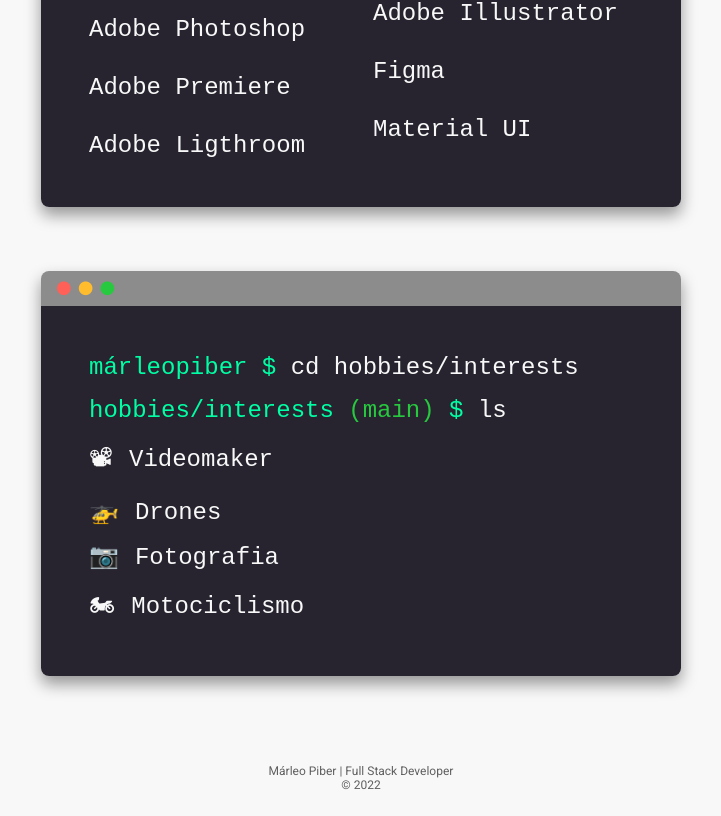
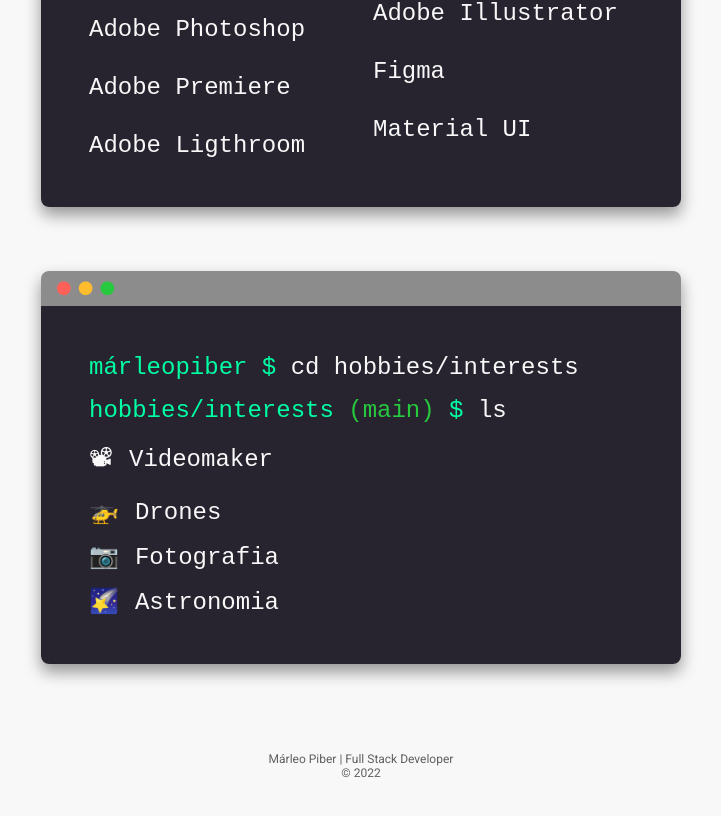
Before and after one commit to marleopr/portfolio, a React (Create React App) app: page /about in a window 1280 px wide. Shown: the part 1117-1933 px from the top of the page, without its empty margins (279-1000 px from the left). Built offline with nearby package versions, Linux system fonts and the light colour scheme.

Commit message:
Atualização hobbies

```diff
--- a/src/info/Info.js
+++ b/src/info/Info.js
@@ -101,8 +101,8 @@ export const info = {
             emoji: '📷'
         },
         {
-            label: 'Motociclismo',
-            emoji: '🏍'
+            label: 'Astronomia',
+            emoji: '🌠'
         }
         // Same as above, change the emojis to match / relate to your hobbies or interests.
         // You can also remove the emojis if you'd like, I just think they look cute :P
```
